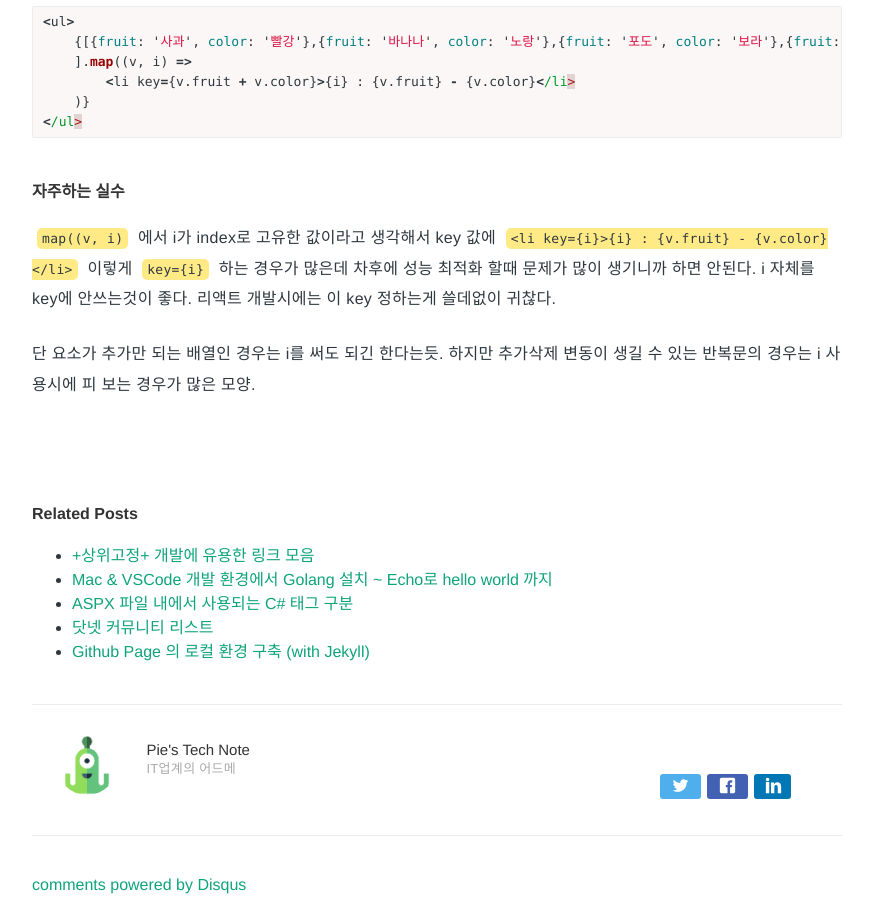
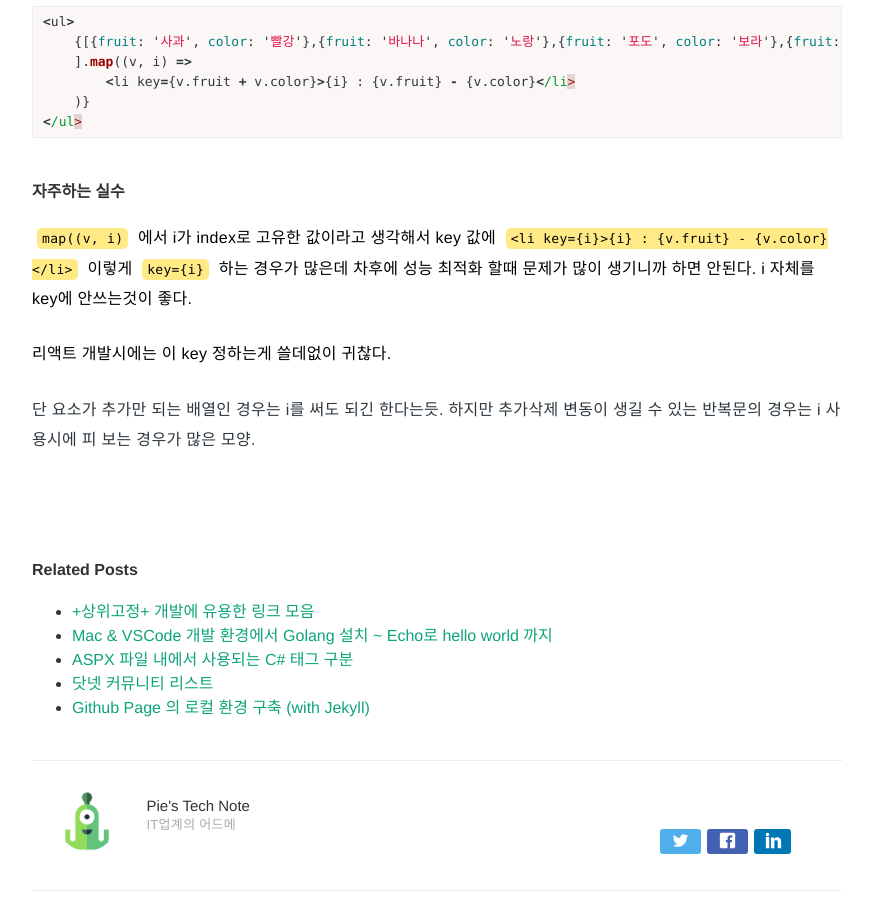
Before and after one commit to Pie001/pie001.github.io, a Jekyll site: the page built from _posts/2020-11-18-0070.md, in a window 1280 px wide and 900 px high, scrolled down 2678 px. Shown: the whole window, without its empty margins (203-1076 px from the left). Built offline with Jekyll 4.4.1, drawn with Linux system fonts in a browser that asks for light colours; comment, search, counter and statistics services are not loaded.

Commit message:
Update 2020-11-18-0070.md

````diff
--- a/_posts/2020-11-18-0070.md
+++ b/_posts/2020-11-18-0070.md
@@ -111,6 +111,9 @@
 ```
 
 #### 자주하는 실수
-`map((v, i)` 에서 i가 index로 고유한 값이라고 생각해서 key 값에 `<li key={i}>{i} : {v.fruit} - {v.color}</li>` 이렇게 `key={i}` 하는 경우가 많은데 차후에 성능 최적화 할때 문제가 많이 생기니까 하면 안된다. i 자체를 key에 안쓰는것이 좋다. 리액트 개발시에는 이 key 정하는게 쓸데없이 귀찮다.
+**`map((v, i)` 에서 i가 index로 고유한 값이라고 생각해서 key 값에 `<li key={i}>{i} : {v.fruit} - {v.color}</li>` 이렇게 `key={i}` 하는 경우가 많은데
+차후에 성능 최적화 할때 문제가 많이 생기니까 하면 안된다. i 자체를 key에 안쓰는것이 좋다.**
+
+**리액트 개발시에는 이 key 정하는게 쓸데없이 귀찮다.**
 
 단 요소가 추가만 되는 배열인 경우는 i를 써도 되긴 한다는듯. 하지만 추가삭제 변동이 생길 수 있는 반복문의 경우는 i 사용시에 피 보는 경우가 많은 모양.
````
